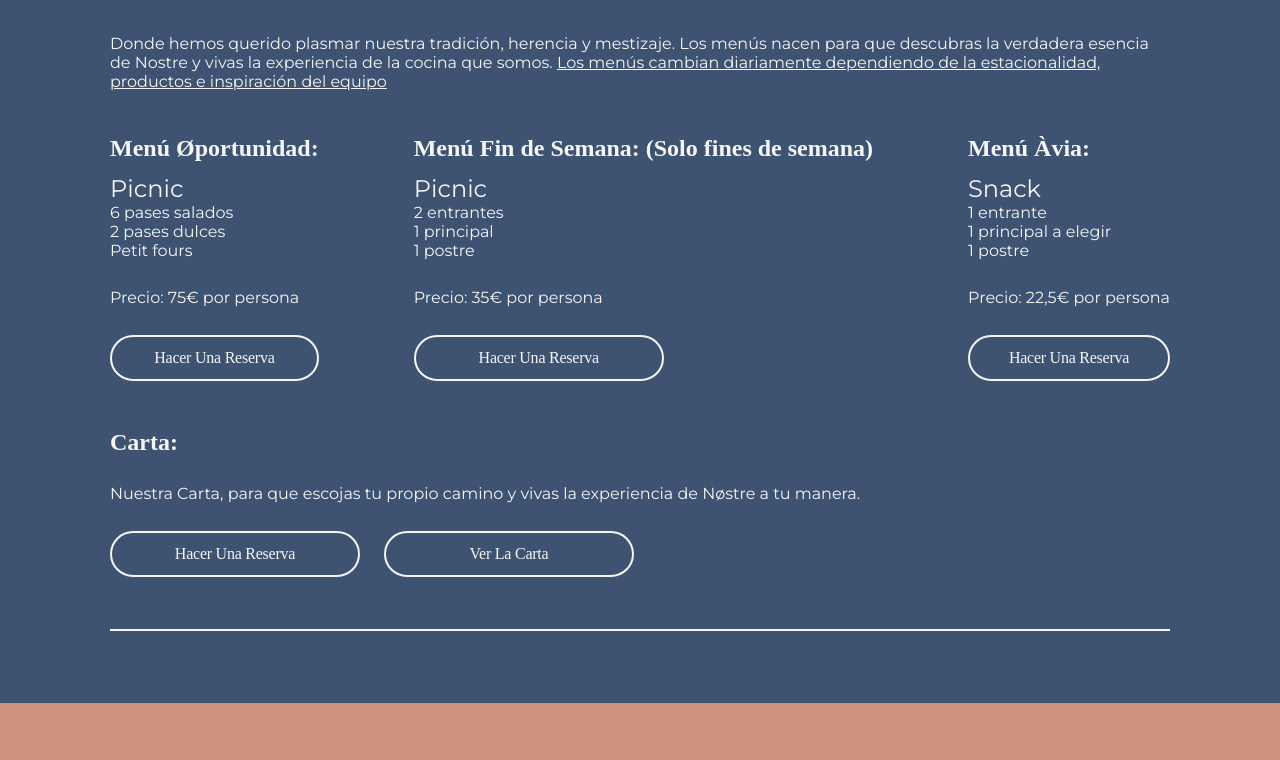
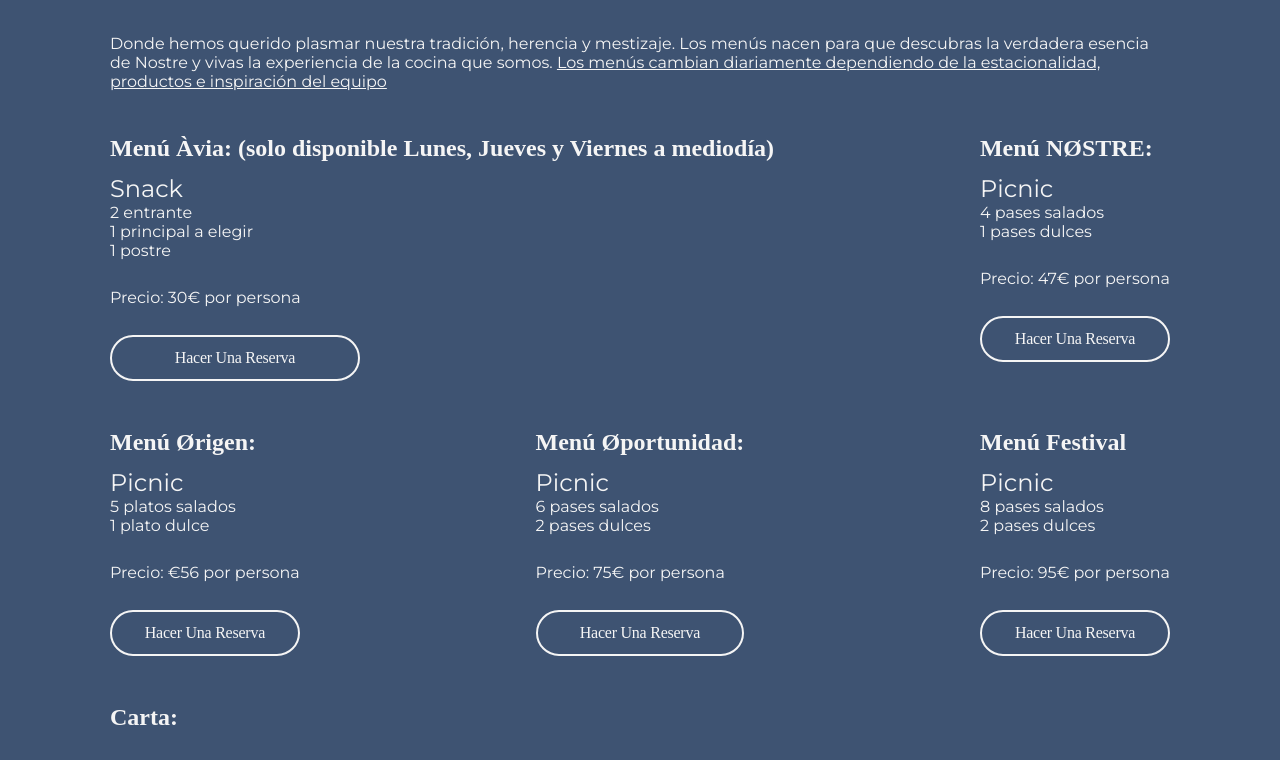
Before and after one commit to FuentesCubells/NostreRestaurante, a React (Create React App) app: page / in a window 1280 px wide. Shown: the part 1341-2101 px from the top of the page. Built offline with nearby package versions, Linux system fonts and the light colour scheme; a web font is replaced by a local one.

Commit message:
changes in the cart

```diff
--- a/src/components/Oferta/Oferta.js
+++ b/src/components/Oferta/Oferta.js
@@ -1,6 +1,6 @@
 import React from "react";
 import carta from "./images/platoOferta.jpeg";
-import pdf from "./images/Carta_comida_ nostre.pdf"
+import pdf from "./images/CartaNostre.pdf"
 import menu from "./images/menu.jpg";
 import Bodega from "./images/Bodega.pdf";
 import Comida from "./images/Comida.pdf";
@@ -71,31 +71,30 @@
                   </div>
                 </li> */}
 
-                <li className="menu-1">
-                  <strong className="menu-title">Oportunidad Menu:</strong>
+                <li className="menu-3">
+                  <strong className="menu-title">Àvia Menu: (available only on Monday, Thursday, and Friday at lunchtime)</strong>
                   <ul>
-                    <li>Picnic</li>
-                    <li>6 savory courses</li>
-                    <li>2 sweet courses</li>
-                    <li>Petit fours</li>
+                    <li>Snack</li>
+                    <li>2 starter</li>
+                    <li>1 main course of your choice</li>
+                    <li>1 dessert</li>
                   </ul>
-                  <p>Price: €75 per person</p>
-                  <div className="menu-1-buttons">
+                  <p>Price: €30 per person</p>
+                  <div className="menu-0-buttons">
                     <button>
-                      <a href="/#reservation">Make a Reservation</a>
+                      <a href="/#reservation">Make a reservation</a>
                     </button>
                   </div>
                 </li>
 
-                <li className="menu-2">
-                  <strong className="menu-title">Weekend Menu: (Only weekends)</strong>
+                <li className="menu-3">
+                  <strong className="menu-title">NØSTRE Menu:</strong>
                   <ul>
                     <li>Picnic</li>
-                    <li>2 appetizers</li>
-                    <li>1 main course</li>
-                    <li>1 dessert</li>
+                    <li>4 savory courses</li>
+                    <li>1 sweet course</li>
                   </ul>
-                  <p>Price: 35€ per person</p>
+                  <p>Price: €47 per person</p>
                   <div className="menu-1-buttons">
                     <button>
                       <a href="/#reservation">Make a reservation</a>
@@ -104,20 +103,51 @@
                 </li>
 
                 <li className="menu-3">
-                  <strong className="menu-title">Ávia Menu:</strong>
+                  <strong className="menu-title">Ørigen Menu:</strong>
                   <ul>
-                    <li>Snack</li>
-                    <li>1 appetizer</li>
-                    <li>1 main course of choice</li>
-                    <li>1 dessert</li>
+                    <li>Picnic</li>
+                    <li>5 savory courses</li>
+                    <li>1 sweet course</li>
                   </ul>
-                  <p>Price: €22,5 per person (available only Wednesday, Thursday, and Friday for lunch service)</p>
-                  <div className="menu-1-buttons">
+                  <p>Price: €56 per person</p>
+                  <div className="menu-0-buttons">
                     <button>
-                      <a href="/#reservation">Make a Reservation</a>
+                      <a href="/#reservation">Make a reservation</a>
                     </button>
                   </div>
                 </li>
+
+                <li className="menu-1">
+                  <strong className="menu-title">Opportunity Menu:</strong>
+                  <ul>
+                    <li>Picnic</li>
+                    <li>6 savory courses</li>
+                    <li>2 sweet courses</li>
+                  </ul>
+                  <p>Price: €75 per person</p>
+                  <div className="menu-1-buttons">
+                    <button>
+                      <a href="/#reservation">Make a reservation</a>
+                    </button>
+                  </div>
+                </li>
+
+                <li className="menu-2">
+                  <strong className="menu-title">Festival Menu</strong>
+                  <ul>
+                    <li>Picnic</li>
+                    <li>8 savory courses</li>
+                    <li>2 sweet courses</li>
+                  </ul>
+                  <p>Price: €95 per person</p>
+                  <div className="menu-1-buttons">
+                    <button>
+                      <a href="/#reservation">Make a reservation</a>
+                    </button>
+                  </div>
+                </li>
+
+
 
                 <li className="menu-3">
                   <strong className="menu-title">Menu:</strong>
@@ -127,7 +157,7 @@
                       <a href="/#reservation">Make a Reservation</a>
                     </button>
                     <button>
-                      <a href={pdf} target="_blank">View the Menu</a>
+                      <a href={'https://www.canva.com/design/DAGUM3s1Xyw/YjdjXHvbNIkre8X5WapZ8g/view?utm_content=DAGUM3s1Xyw&utm_campaign=designshare&utm_medium=link2&utm_source=uniquelinks&utlId=h81a2d76971#1'} target="_blank">View the Menu</a>
                     </button>
                   </div>
                 </li>
@@ -188,13 +218,58 @@
             <ul className="menu-list">
 
 
+              <li className="menu-3">
+                <strong className="menu-title">Menú Àvia: (solo disponible Lunes, Jueves y Viernes a mediodía)</strong>
+                <ul>
+                  <li>Snack</li>
+                  <li>2 entrante</li>
+                  <li>1 principal a elegir</li>
+                  <li>1 postre</li>
+                </ul>
+                <p>Precio: 30€ por persona</p>
+                <div className="menu-0-buttons">
+                  <button>
+                    <a href="/#reservation">Hacer una reserva</a>
+                  </button>
+                </div>
+              </li>
+
+              <li className="menu-3">
+                <strong className="menu-title">Menú NØSTRE:</strong>
+                <ul>
+                  <li>Picnic</li>
+                  <li>4 pases salados</li>
+                  <li>1 pases dulces</li>
+                </ul>
+                <p>Precio: 47€ por persona</p>
+                <div className="menu-1-buttons">
+                  <button>
+                    <a href="/#reservation">Hacer una reserva</a>
+                  </button>
+                </div>
+              </li>
+
+              <li className="menu-3">
+                <strong className="menu-title">Menú Ørigen:</strong>
+                <ul>
+                  <li>Picnic</li>
+                  <li>5 platos salados</li>
+                  <li>1 plato dulce</li>
+                </ul>
+                <p>Precio: €56 por persona</p>
+                <div className="menu-0-buttons">
+                  <button>
+                    <a href="/#reservation">Hacer una reserva</a>
+                  </button>
+                </div>
+              </li>
+
               <li className="menu-1">
                 <strong className="menu-title">Menú Øportunidad:</strong>
                 <ul>
                   <li>Picnic</li>
                   <li>6 pases salados</li>
                   <li>2 pases dulces</li>
-                  <li>Petit fours</li>
                 </ul>
                 <p>Precio: 75€ por persona</p>
                 <div className="menu-1-buttons">
@@ -205,14 +280,13 @@
               </li>
 
               <li className="menu-2">
-                <strong className="menu-title">Menú Fin de Semana: (Solo fines de semana)</strong>
+                <strong className="menu-title">Menú Festival</strong>
                 <ul>
                   <li>Picnic</li>
-                  <li>2 entrantes</li>
-                  <li>1 principal</li>
-                  <li>1 postre</li>
+                  <li>8 pases salados</li>
+                  <li>2 pases dulces</li>
                 </ul>
-                <p>Precio: 35€ por persona</p>
+                <p>Precio: 95€ por persona</p>
                 <div className="menu-1-buttons">
                   <button>
                     <a href="/#reservation">Hacer una reserva</a>
@@ -220,21 +294,6 @@
                 </div>
               </li>
 
-              <li className="menu-3">
-                <strong className="menu-title">Menú Àvia:</strong>
-                <ul>
-                  <li>Snack</li>
-                  <li>1 entrante</li>
-                  <li>1 principal a elegir</li>
-                  <li>1 postre</li>
-                </ul>
-                <p>Precio: 22,5€ por persona</p>
-                <div className="menu-0-buttons">
-                  <button>
-                    <a href="/#reservation">Hacer una reserva</a>
-                  </button>
-                </div>
-              </li>
 
               <li className="menu-3">
                 <strong className="menu-title">Carta:</strong>
@@ -244,7 +303,7 @@
                     <a href="/#reservation">Hacer una Reserva</a>
                   </button>
                   <button>
-                    <a href={pdf} target="_blank">Ver la Carta</a>
+                    <a href={'https://www.canva.com/design/DAGUM3s1Xyw/YjdjXHvbNIkre8X5WapZ8g/view?utm_content=DAGUM3s1Xyw&utm_campaign=designshare&utm_medium=link2&utm_source=uniquelinks&utlId=h81a2d76971#1'} target="_blank">Ver la Carta</a>
                   </button>
                 </div>
               </li>
--- a/src/components/Place/Place.js
+++ b/src/components/Place/Place.js
@@ -54,9 +54,9 @@
                 </div>
                 <div className="hours-information">
                   <h3>Hours:</h3>
-                  <p>Monday and Sunday: 1:30 PM - 4:30 PM</p>
-                  <p>Tuesday and Wednesday: Closed</p>
+                  <p>Monday: 1:30 PM - 4:30 PM</p>
                   <p>Thursday to Saturday: 1:30 PM - 4:00 PM / 8:30 PM - 11:00 PM</p>
+                  <p>Tuesday, Wednesday, Sunday: Closed</p>
                 </div>
 
 
@@ -119,8 +119,8 @@
               <div className="hours-information">
                 <h3>Horario:</h3>
                 <p>Lunes y Domingos de 13:30 - 16:30 </p>
-                <p>Martes y miércoles cerrado</p>
                 <p>Jueves a Sábado: 13:30 - 16:00 / 20:30 - 23:00</p>
+                <p>Martes, Miércoles y Domingos cerrado</p>
               </div>
               <div className="policy-links">
                 <p>
```
Also changed, not shown: 1 other file (tests, documents, lock files or other folders).
